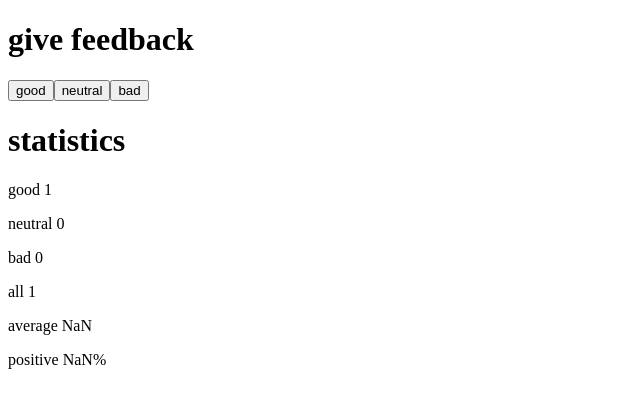
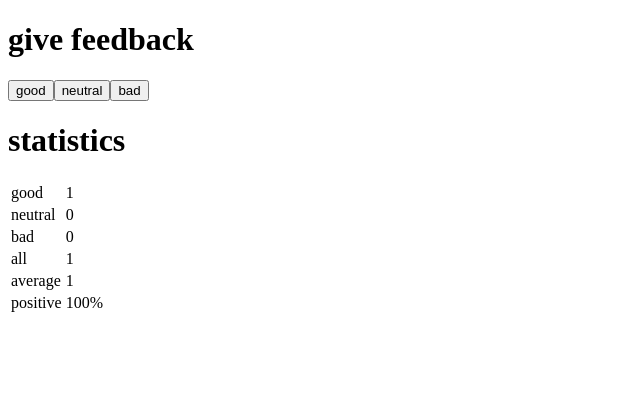
Before and after one commit to hazelhedmine/full-stack-open-2022, a React (Create React App) app in the folder part1/unicafe/: page / in a window 1280 px wide. Both pictures are taken after a click on the button "good". Shown: the top 408 px of the page, without its empty margins (0-640 px from the left). Built offline with nearby package versions, Linux system fonts and the light colour scheme.

Commit message:
add exercise 1.11: unicafe step6

```diff
--- a/part1/unicafe/src/App.js
+++ b/part1/unicafe/src/App.js
@@ -3,15 +3,18 @@ import { useState } from "react";
 const StatisticLine = (props) => {
   if (props.text === "positive") {
     return (
-      <p>
-        {props.text} {props.value}%
-      </p>
+      <tr>
+        <td>{props.text}</td>
+        <td>{props.value}%</td>
+      </tr>
     );
   }
+
   return (
-    <p>
-      {props.text} {props.value}
-    </p>
+    <tr>
+      <td>{props.text}</td>
+      <td>{props.value}</td>
+    </tr>
   );
 };
 
@@ -32,14 +35,16 @@ const Statistics = (props) => {
   }
 
   return (
-    <div>
+    <table>
+      <tbody>
         <StatisticLine text="good" value={good}></StatisticLine>
         <StatisticLine text="neutral" value={neutral}></StatisticLine>
         <StatisticLine text="bad" value={bad}></StatisticLine>
         <StatisticLine text="all" value={feedback}></StatisticLine>
         <StatisticLine text="average" value={average}></StatisticLine>
         <StatisticLine text="positive" value={positive * 100}></StatisticLine>
-    </div>
+      </tbody>
+    </table>
   );
 };
 
@@ -62,23 +67,23 @@ const App = () => {
     setGood(good + 1);
     setFeedback(feedback + 1);
     setScore(score + 1);
-    setAverage(score / feedback);
-    setPositive(good / feedback);
+    setAverage((score + 1) / (feedback + 1));
+    setPositive((good + 1) / (feedback + 1));
   };
 
   const handleNeutralClick = () => {
     setNeutral(neutral + 1);
     setFeedback(feedback + 1);
-    setAverage(score / feedback);
-    setPositive(good / feedback);
+    setAverage(score / (feedback + 1));
+    setPositive(good / (feedback + 1));
   };
 
   const handleBadClick = () => {
     setBad(bad + 1);
     setFeedback(feedback + 1);
     setScore(score - 1);
-    setAverage(score / feedback);
-    setPositive(good / feedback);
+    setAverage((score - 1) / (feedback + 1));
+    setPositive(good / (feedback + 1));
   };
 
   return (
```
Lines whose indentation alone changed are shown as unchanged.
